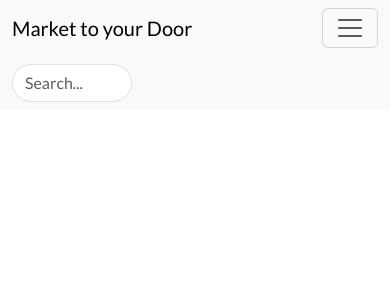
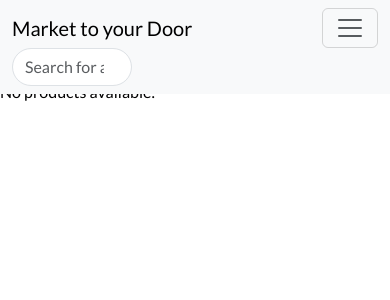
Before and after one commit to pauldmnn/Market-to-your-door, a Django app: page /products/ in a window 390 px wide. Shown: the top 300 px of the page. Run offline with Django 5.2, Linux system fonts and the light colour scheme; data that the repository does not hold is empty.

Commit message:
Added search functionality

```diff
--- a/products/views.py
+++ b/products/views.py
@@ -9,21 +9,14 @@ def product_list(request):
     A view to display all products including searching and sorting
     """
 
-    products = Product.objects.all()
-    query = None
-
-    if request.GET:
-        if 'q' in request.GET:
-            query = request.GET('q')
-            if not query:
-                messages.error(request, "No items found. Please try again!")
-                return redirect(reverse('products'))
-
-            queries = Q(name__icontains=query) | Q(description__icontains=query)
-            products = products.filter(queries)
+    query = request.GET.get('q', '')
+    if query:
+        products = Product.objects.filter(name__icontains=query)
+    else:
+        products = Product.objects.all()
 
     return render(request, 'products/products.html', {
-        'products': products, 'search_term': query
+        'products': products, 'query': query
     })
 
 
--- a/templates/base.html
+++ b/templates/base.html
@@ -31,8 +31,8 @@
                   aria-expanded="false" aria-label="Toggle navigation">
             <span class="navbar-toggler-icon"></span>
           </button>
-          <form method="GET" action="{% url 'product_list' %}" class="d-lg-none mt-3">
-            <input type="search" class="form-control search-input" placeholder="Search..." aria-label="Search" name="q">
+          <form method="GET" action="{% url 'product_list' %}" class="d-inline-block">
+            <input type="search" class="form-control search-input" placeholder="Search for a product" aria-label="Search" name="q" value="{{ query }}">
           </form>
           <div class="collapse navbar-collapse" id="navbarContent">
             <ul class="navbar-nav ms-auto">
```
